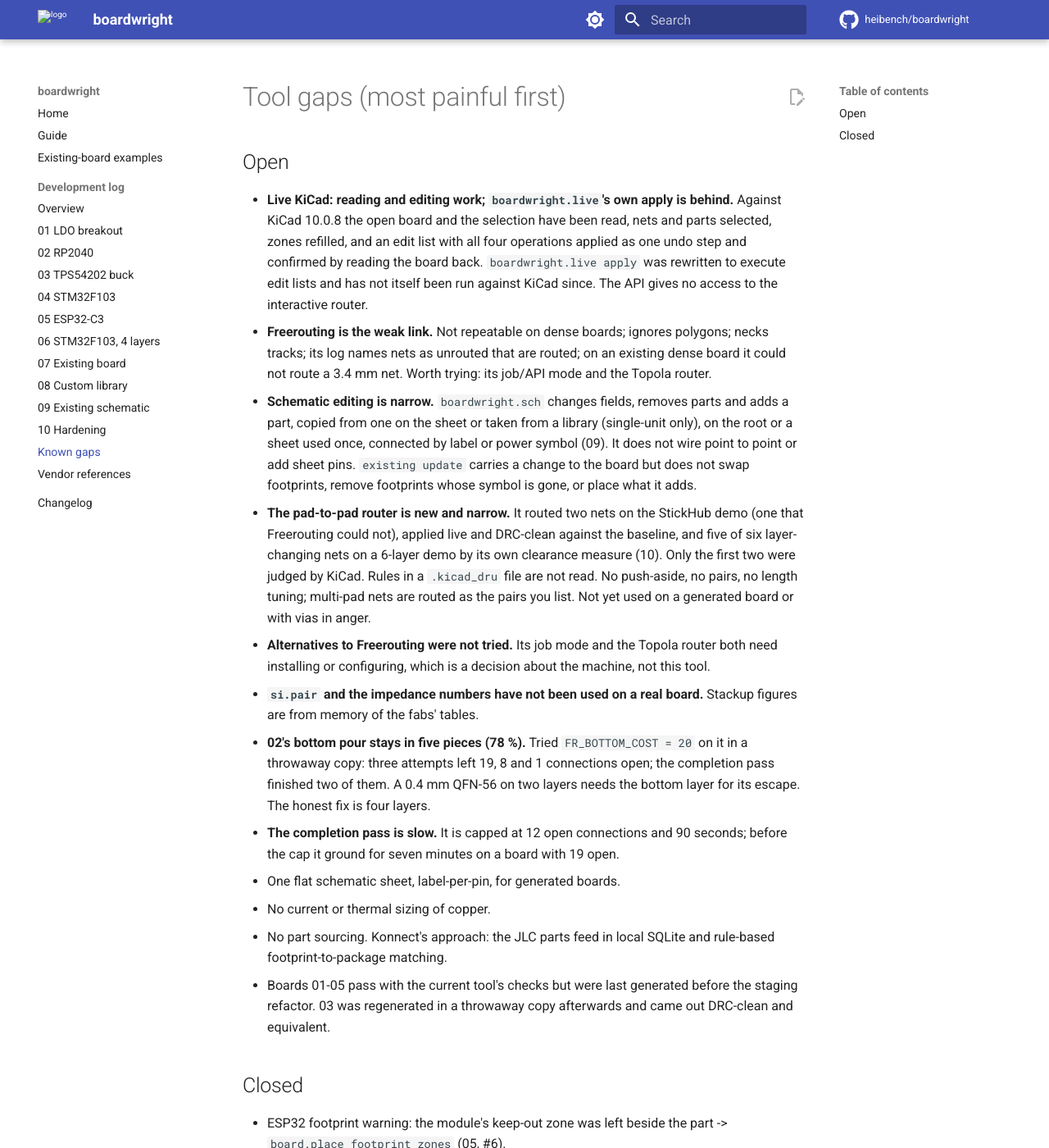
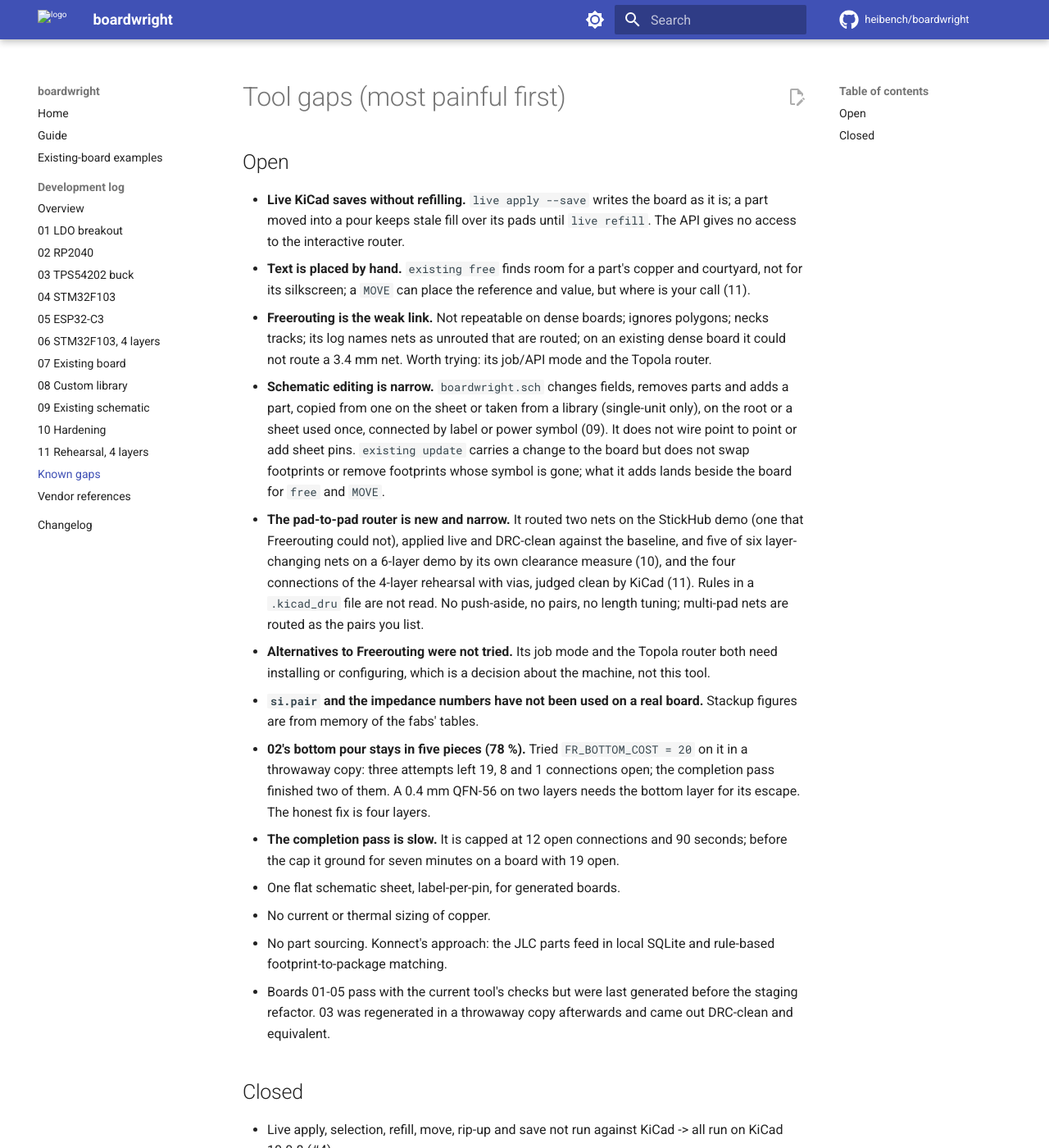
Before and after one commit to heibench/boardwright, an MkDocs documentation site: the page built from docs/devlog/gaps.md, in a window 1280 px wide and 1400 px high. Shown: the whole window at 82% size. Built offline with MkDocs 1.6.1 and Material for MkDocs 9.7.7, drawn with Linux system fonts in a browser that asks for light colours; comment, search, counter and statistics services are not loaded; some of the changed text lies outside the part shown.

Commit message:
docs(devlog): the 4-layer rehearsal as an existing board (#34)
Entry 11: examples/boards/stm32f103_4l worked through `existing` and
`sch` only, with two I2C pull-ups taken from schematic to a DRC-clean,
parity-clean board that `verify` passes against its baseline. It lists
what broke on the way (#23, #24, #25, #26, #32) and what changed in
the tool. gaps.md moves those, #3 and #4 to Closed, and adds what is
still open: live save without refill, and text placed by hand.

```diff
--- a/docs/devlog/gaps.md
+++ b/docs/devlog/gaps.md
@@ -2,13 +2,12 @@
 
 ## Open
 
-- **Live KiCad: reading and editing work; `boardwright.live`'s own apply is behind.**
-  Against KiCad 10.0.8 the open board and the selection have been read,
-  nets and parts selected, zones refilled, and an edit list with all four
-  operations applied as one undo step and confirmed by reading the board
-  back. `boardwright.live apply` was rewritten to execute edit lists and has not
-  itself been run against KiCad since. The API gives no access to the
-  interactive router.
+- **Live KiCad saves without refilling.** `live apply --save` writes the
+  board as it is; a part moved into a pour keeps stale fill over its pads
+  until `live refill`. The API gives no access to the interactive router.
+- **Text is placed by hand.** `existing free` finds room for a part's copper
+  and courtyard, not for its silkscreen; a `MOVE` can place the reference and
+  value, but where is your call (11).
 - **Freerouting is the weak link.** Not repeatable on dense boards; ignores
   polygons; necks tracks; its log names nets as unrouted that are routed; on
   an existing dense board it could not route a 3.4 mm net. Worth trying:
@@ -18,14 +17,15 @@
   (single-unit only), on the root or a sheet used once, connected by label or
   power symbol (09). It does not wire point to point or add sheet pins.
   `existing update` carries a change to the board but does not swap
-  footprints, remove footprints whose symbol is gone, or place what it adds.
+  footprints or remove footprints whose symbol is gone; what it adds lands
+  beside the board for `free` and `MOVE`.
 - **The pad-to-pad router is new and narrow.** It routed two nets on the
   StickHub demo (one that Freerouting could not), applied live and DRC-clean
   against the baseline, and five of six layer-changing nets on a 6-layer demo
-  by its own clearance measure (10). Only the first two were judged by KiCad.
-  Rules in a `.kicad_dru` file are not read. No push-aside, no pairs, no length tuning; multi-pad nets are
-  routed as the pairs you list. Not yet used on a generated board or with
-  vias in anger.
+  by its own clearance measure (10), and the four connections of the 4-layer
+  rehearsal with vias, judged clean by KiCad (11). Rules in a `.kicad_dru`
+  file are not read. No push-aside, no pairs, no length tuning; multi-pad
+  nets are routed as the pairs you list.
 - **Alternatives to Freerouting were not tried.** Its job mode and the
   Topola router both need installing or configuring, which is a decision
   about the machine, not this tool.
@@ -47,6 +47,13 @@
 
 ## Closed
 
+- Live apply, selection, refill, move, rip-up and save not run against KiCad -> all run on KiCad 10.0.8 (#4).
+- Parts moved onto other copper without a word -> `apply`'s clash check, `existing free` (11, #24).
+- Stacked vias from routes sharing a pad -> routes reuse their net's through copper (11, #23).
+- No way to move a footprint's text -> `MOVE` text placement (11, #25).
+- Generated boards unlinked from their symbols -> `gen` and `update` link them (11, #26).
+- `MOVE` rewrote the board file -> moved blocks edited in place (11, #32).
+- Schematic adds only by copying, root sheet only, no way to the board -> library symbols, global tables, sub-sheets, `existing update` (#3).
 - ESP32 footprint warning: the module's keep-out zone was left beside the part -> `board.place_footprint_zones` (05, #6).
 - Pour necks not measured by the current check -> `review.neck` (#5).
 - Pours invisible in renders -> copper plots (03).
--- a/mkdocs.yml
+++ b/mkdocs.yml
@@ -53,6 +53,7 @@ nav:
       - 08 Custom library: devlog/08-customlib_test.md
       - 09 Existing schematic: devlog/09-existing-schematic.md
       - 10 Hardening: devlog/10-hardening.md
+      - 11 Rehearsal, 4 layers: devlog/11-rehearsal-stm32f103_4l.md
       - Known gaps: devlog/gaps.md
       - Vendor references: devlog/references.md
   - Changelog: changelog.md
```
Also changed, not shown: docs/devlog/11-rehearsal-stm32f103_4l.md (added, +51 -0 lines), docs/devlog/README.md (+1 -0 lines).
